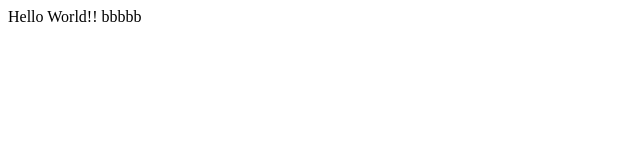
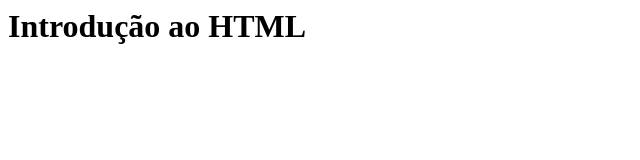
Before and after one commit to Bernardo751/Meu-primeiro-site, a plain HTML site: page Index.html in a window 1280 px wide. Shown: the whole page, without its empty margins (0-640 px from the left). Drawn offline with Linux system fonts and the light colour scheme.

Commit message:
Estrutura básica

```diff
--- a/Index.html
+++ b/Index.html
@@ -1,5 +1,8 @@
 <html>
-    Hello World!!
-bbbbb
-
+    <head>
+        <title>Meu Primeiro site</title>
+    </head>
+    <body>
+        <h1>Introdução ao HTML</h1>
+    </body>
 </html>
```
